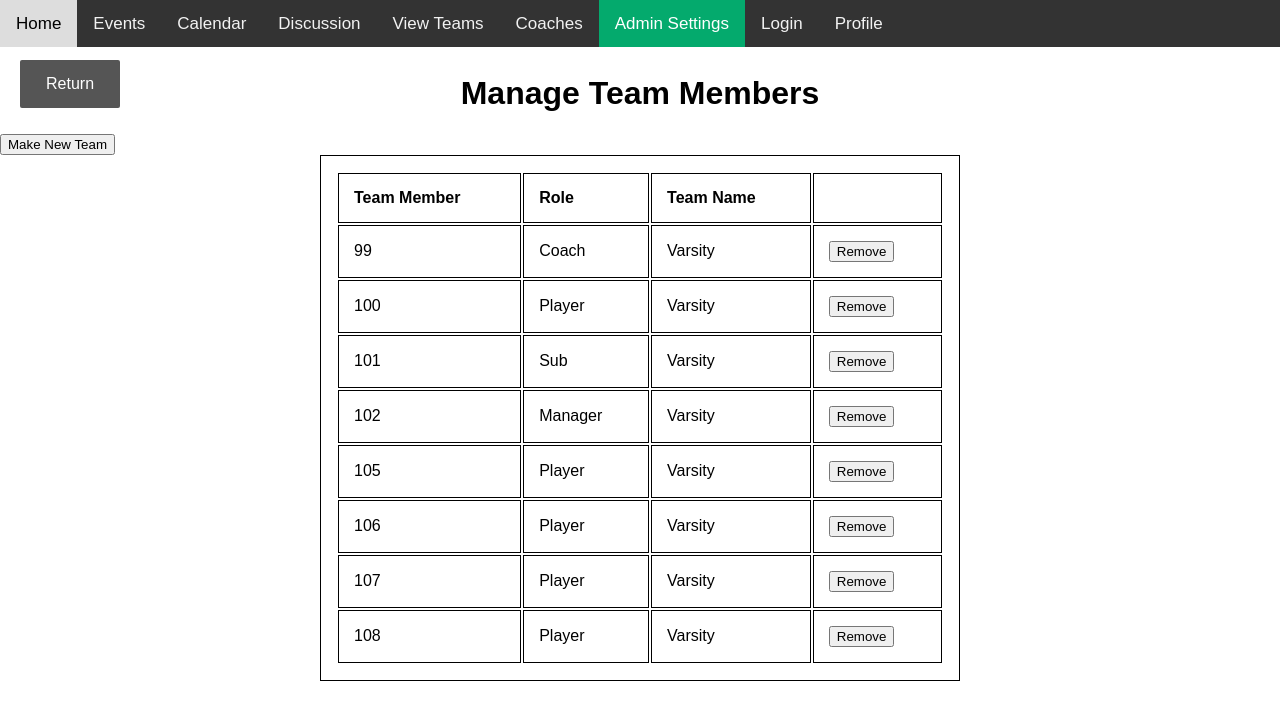
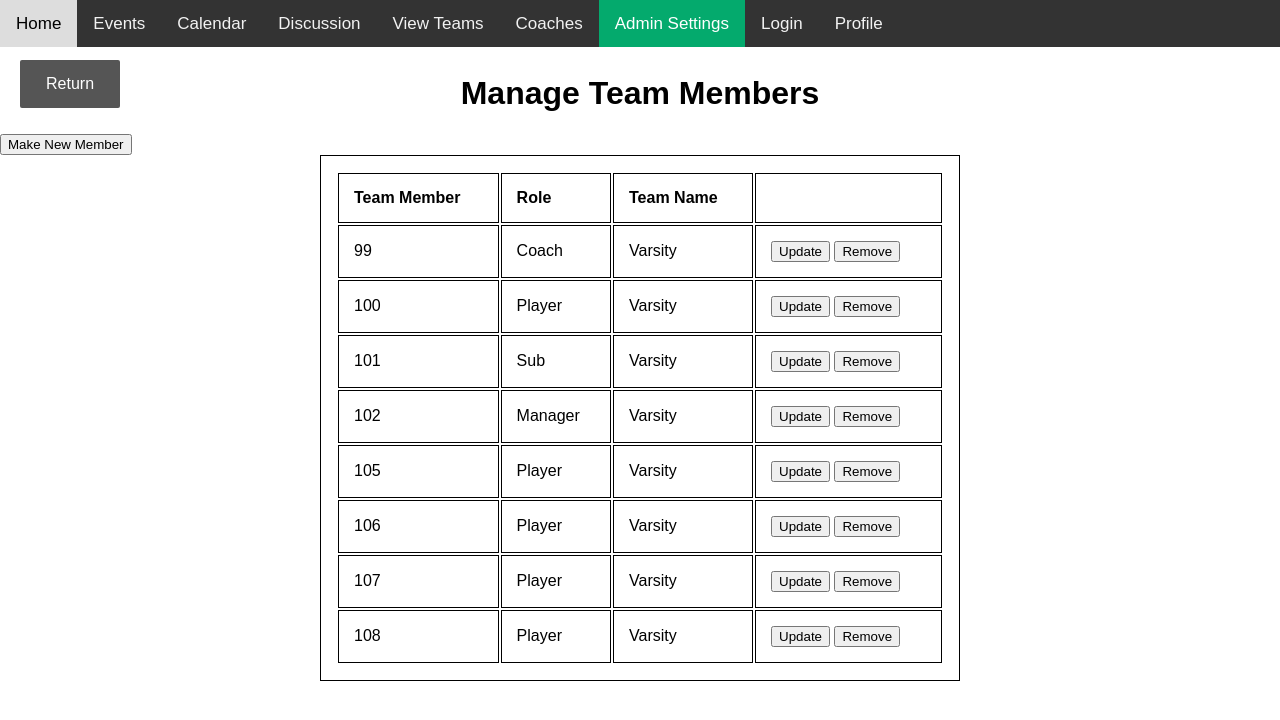
Before and after one commit to AZubair-Iron/csc340-prototype, a Spring Boot app: page /members/list in a window 1280 px wide; the page is wider, and only the part inside the window is pictured. Shown: the top 720 px of that part. Run offline with Spring Boot 4, Linux system fonts and the light colour scheme; data comes from the database, SQL or seed files in the repository.

Commit message:
trying to figure out creating new member. (didn't find out)

```diff
--- a/src/main/java/com/spartan/esports/teamMembers/MemberController.java
+++ b/src/main/java/com/spartan/esports/teamMembers/MemberController.java
@@ -119,7 +119,10 @@ public class MemberController {
         return "redirect:/members/all"; // Redirect back to the members list page after saving
     }
 
-
+    @GetMapping("/newMemberForm")
+    public String showNewMemberForm() {
+        return "new-member";
+    }
 
     /**
      * Update an existing Member object.getMembersByHabitat
@@ -134,6 +137,13 @@ public class MemberController {
         model.addAttribute("member", service.getMemberById(memberId));
         return "/games/memberUpdate";
     }
+
+    @GetMapping("/update/u/{memberId}")
+    public String updateMemberForm(@PathVariable int memberId, Model model) {
+        model.addAttribute("member", service.getMemberById(memberId));
+        return "member-update";
+    }
+
 
     @PostMapping("/update/finish/{memberId}")
     public String updateMember(@PathVariable int memberId, Member member) {
--- a/src/main/resources/templates/coach/coach_application.html
+++ b/src/main/resources/templates/coach/coach_application.html
@@ -142,6 +142,7 @@
 <div class="topnav">
     <a data-th-href="@{/home}">Home</a>
     <a data-th-href="@{/calendar/list}">Events</a>
+    <a data-th-href="@{/calendar/listc}">Calendar</a>
     <a data-th-href="@{/discussion/home}">Discussion</a>
     <a data-th-href="@{/games/all}">View Teams</a>
     <a class="active" data-th-href="@{/coach/all}">Coaches</a>
--- a/src/main/resources/templates/games/memberUpdate.html
+++ b/src/main/resources/templates/games/memberUpdate.html
@@ -103,6 +103,7 @@
 <div class="topnav">
     <a data-th-href="@{/home}">Home</a>
     <a data-th-href="@{/calendar/list}">Events</a>
+    <a data-th-href="@{/calendar/listc}">Calendar</a>
     <a data-th-href="@{/discussion/home}">Discussion</a>
     <a class="active" data-th-href="@{/games/all}">View Teams</a>
     <a data-th-href="@{/coach/all}">Coaches</a>
--- a/src/main/resources/templates/manage-edit-team.html
+++ b/src/main/resources/templates/manage-edit-team.html
@@ -32,8 +32,8 @@
 
     <h1>Manage Team Members</h1>
 
-<a data-th-href="@{/teams/createForm}">
-    <button>Make New Team</button>
+<a data-th-href="@{/members/newMemberForm}">
+    <button>Make New Member</button>
 </a>
 
     <table class="center" style="width:50%">
@@ -48,6 +48,7 @@
             <td data-th-text="${member.role}"></td>
             <td data-th-text="${member.team.name}"></td>
             <td>
+                <a data-th-href="@{/members/update/{id} (id=${member.memberId})}"><button>Update</button></a>
                 <a data-th-href="@{/members/delete/{id} (id=${member.memberId})}"><button>Remove</button></a>
             </td>
         </tr>
--- a/src/main/resources/templates/view-teams.html
+++ b/src/main/resources/templates/view-teams.html
@@ -31,6 +31,9 @@
 
     <h1>View Teams</h1>
 <br>
+<a data-th-href="@{/teams/createForm}">
+    <button>Make New Team</button>
+</a>
 
     <table class="center" style="width:50%">
         <tr>
```
